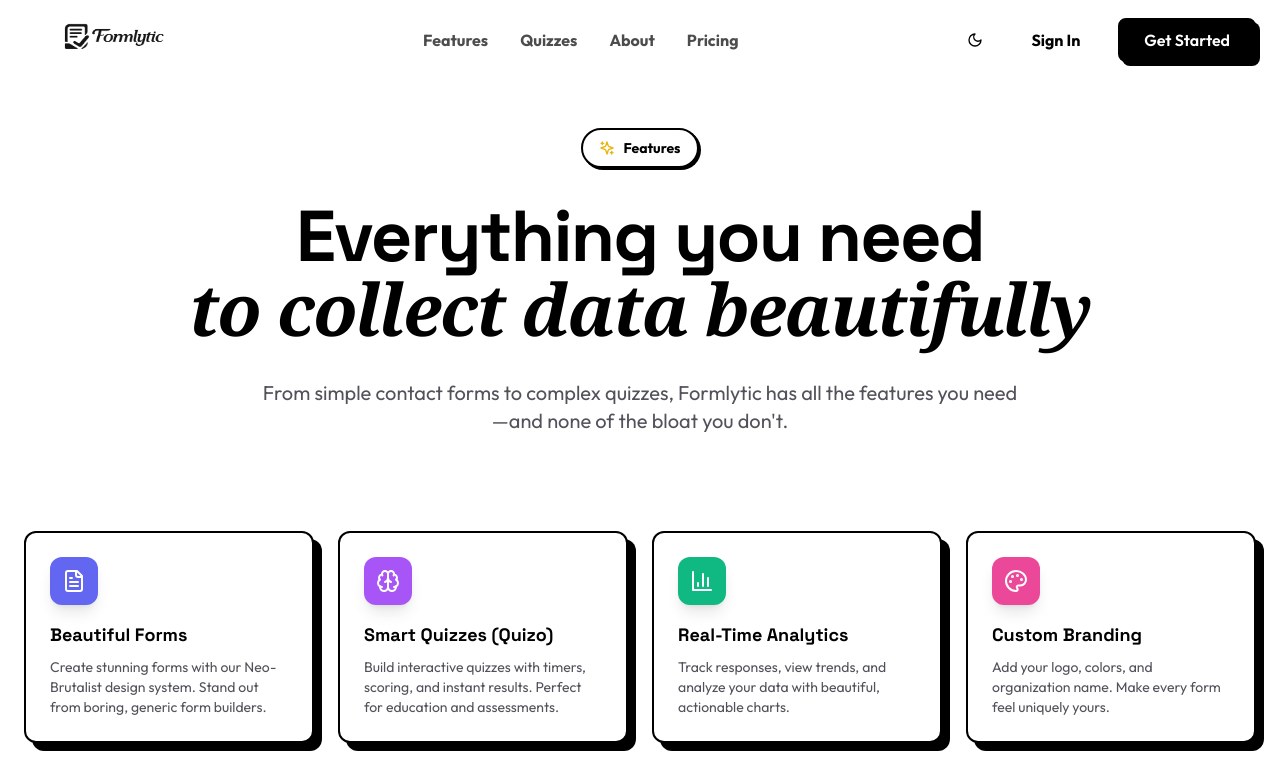
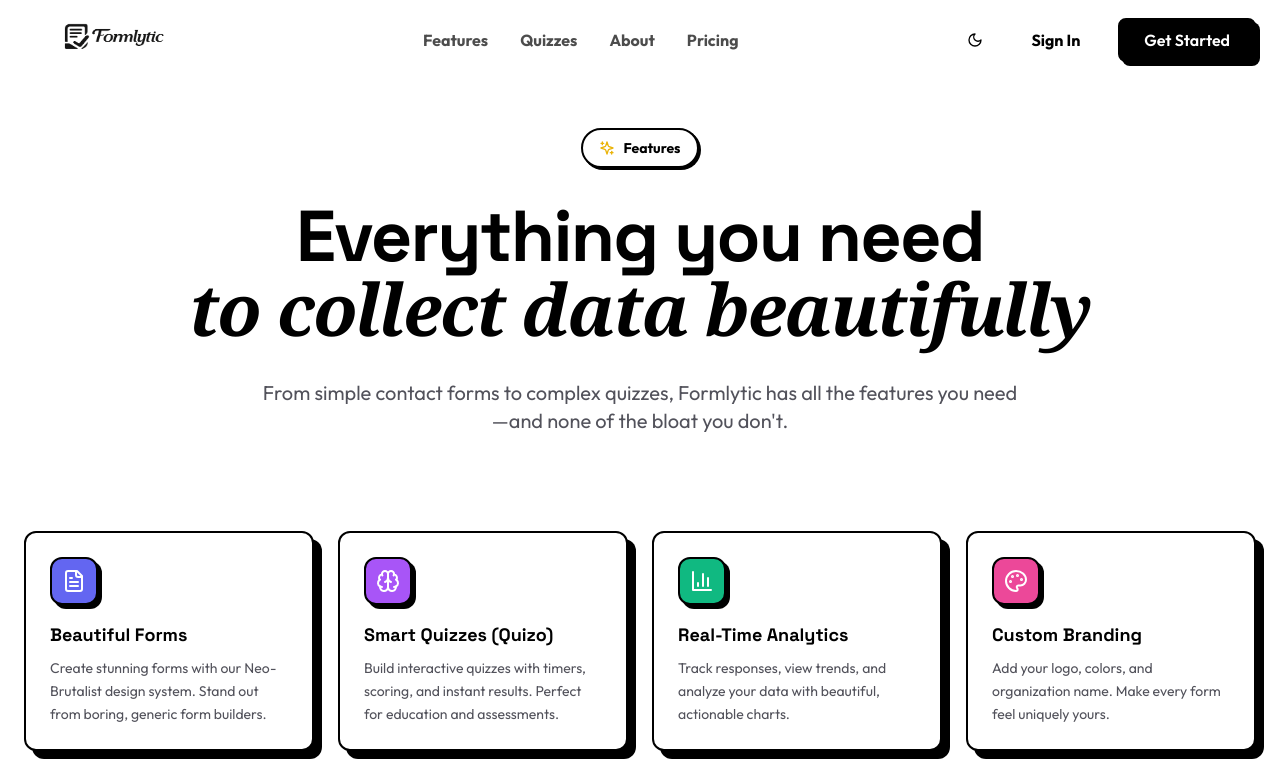
Before and after one commit to satyamsingh5512/Formss, a Next.js app: page /features in a window 1280 px wide. Shown: the top 765 px of the page. Built offline with nearby package versions, Linux system fonts and the light colour scheme.

Commit message:
fix: enforce strict neo-brutalist styling on features page icons

```diff
--- a/app/features/page.tsx
+++ b/app/features/page.tsx
@@ -132,13 +132,13 @@ export default function FeaturesPage() {
                         {features.map((feature, i) => (
                             <div
                                 key={i}
-                                className="neo-card hover:translate-x-[2px] hover:translate-y-[2px] transition-transform"
+                                className="neo-card hover:translate-x-[2px] hover:translate-y-[2px] transition-transform flex flex-col items-start"
                             >
-                                <div className={`w-12 h-12 ${feature.color} rounded-xl mb-4 flex items-center justify-center shadow-lg`}>
+                                <div className={`w-12 h-12 ${feature.color} border-2 border-black rounded-xl mb-4 flex items-center justify-center shadow-[4px_4px_0px_0px_rgba(0,0,0,1)] dark:shadow-[4px_4px_0px_0px_rgba(255,255,255,0.5)]`}>
                                     <feature.icon className="h-6 w-6 text-white" />
                                 </div>
                                 <h3 className="text-lg font-bold mb-2">{feature.title}</h3>
-                                <p className="text-sm text-zinc-600 dark:text-zinc-400">{feature.description}</p>
+                                <p className="text-sm text-zinc-600 dark:text-zinc-400 leading-relaxed">{feature.description}</p>
                             </div>
                         ))}
                     </div>
```
